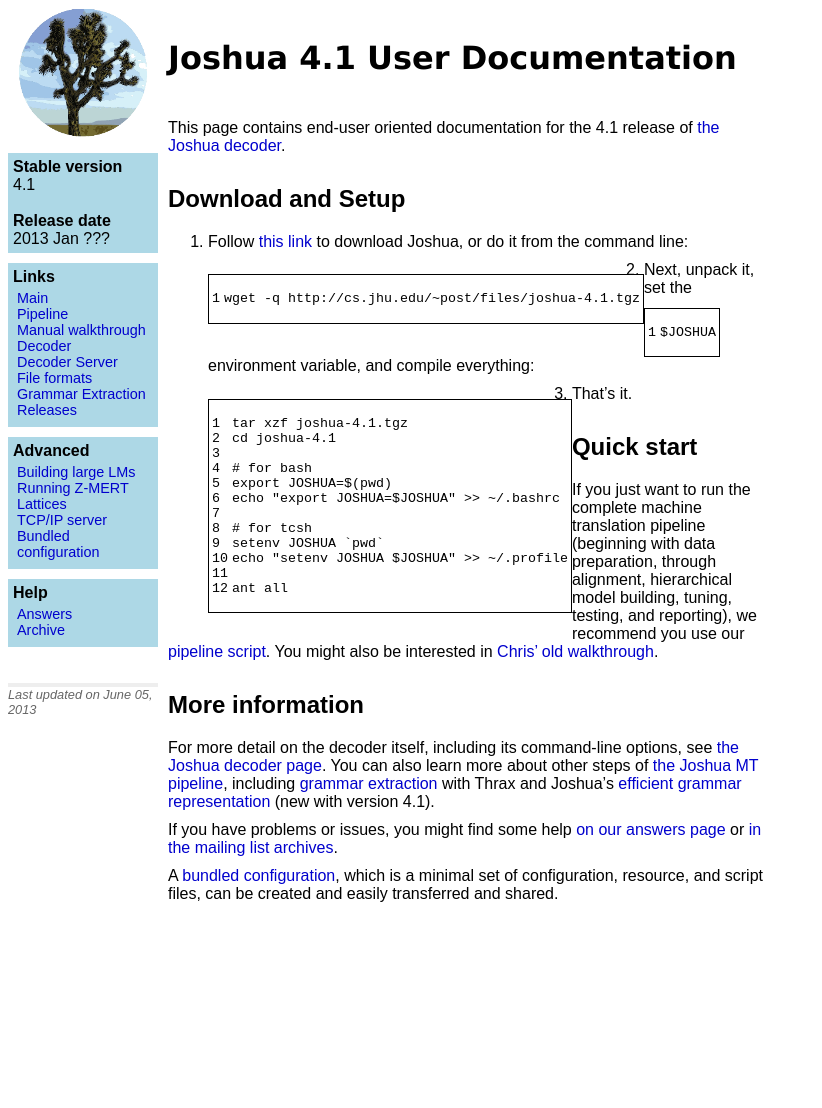
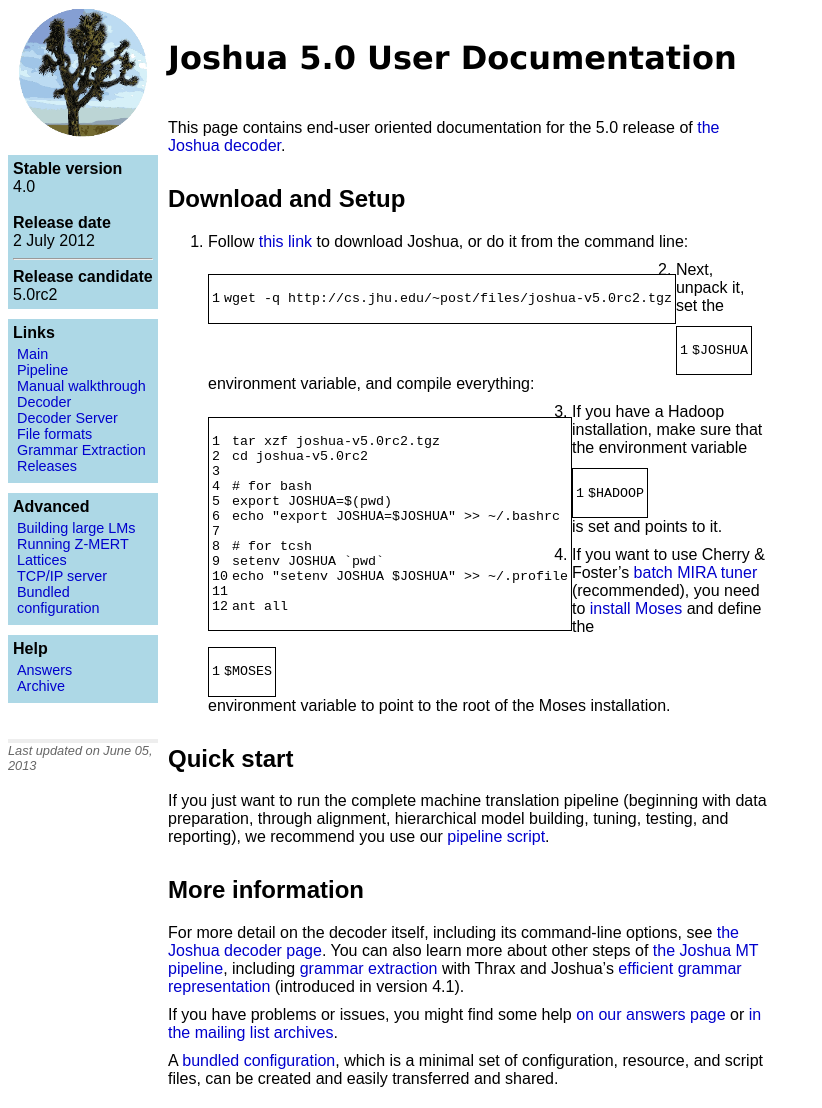
Before and after one commit to joshua-decoder/joshua-decoder.github.com, a Jekyll site: the page built from 5.0/index.md, in a window 1280 px wide. Shown: the whole page, without its empty margins (0-822 px from the left). Built offline with Jekyll 4.4.1, drawn with Linux system fonts in a browser that asks for light colours; before the commit the page ends 923 px from its top, so only the background shows below that.

Commit message:
updated for 5.0 release candidate

```diff
--- a/5.0/index.md
+++ b/5.0/index.md
@@ -1,22 +1,22 @@
 ---
 layout: default
-title: Joshua 4.1 User Documentation
+title: Joshua 5.0 User Documentation
 ---
 
-This page contains end-user oriented documentation for the 4.1 release of
+This page contains end-user oriented documentation for the 5.0 release of
 [the Joshua decoder](http://joshua-decoder.org/).
 
 ## Download and Setup
 
-1. Follow [this link](http://cs.jhu.edu/~post/files/joshua-4.1.tgz) to download Joshua, or do it
+1. Follow [this link](http://cs.jhu.edu/~post/files/joshua-v5.0rc2.tgz) to download Joshua, or do it
 from the command line:
 
-       wget -q http://cs.jhu.edu/~post/files/joshua-4.1.tgz
+       wget -q http://cs.jhu.edu/~post/files/joshua-v5.0rc2.tgz
 
 2. Next, unpack it, set the `$JOSHUA` environment variable, and compile everything:
 
-       tar xzf joshua-4.1.tgz
-       cd joshua-4.1
+       tar xzf joshua-v5.0rc2.tgz
+       cd joshua-v5.0rc2
 
        # for bash
        export JOSHUA=$(pwd)
@@ -28,21 +28,26 @@
 
        ant all
 
-3. That's it.
+3. If you have a Hadoop installation, make sure that the environment variable `$HADOOP` is set and
+points to it.
+
+4. If you want to use Cherry & Foster's
+[batch MIRA tuner](http://aclweb.org/anthology-new/N/N12/N12-1047v2.pdf) (recommended), you need to
+[install Moses](http://www.statmt.org/moses/?n=Development.GetStarted) and define the `$MOSES`
+environment variable to point to the root of the Moses installation.
 
 ## Quick start
 
 If you just want to run the complete machine translation pipeline (beginning with data preparation,
 through alignment, hierarchical model building, tuning, testing, and reporting), we recommend you
-use our <a href="pipeline.html">pipeline script</a>.  You might also be interested in
-[Chris' old walkthrough](http://cs.jhu.edu/~ccb/joshua/).
+use our <a href="pipeline.html">pipeline script</a>.
 
 ## More information
 
 For more detail on the decoder itself, including its command-line options, see
 [the Joshua decoder page](decoder.html).  You can also learn more about other steps of
 [the Joshua MT pipeline](pipeline.html), including [grammar extraction](thrax.html) with Thrax and
-Joshua's [efficient grammar representation](packing.html) (new with version 4.1).
+Joshua's [efficient grammar representation](packing.html) (introduced in version 4.1).
 
 If you have problems or issues, you might find some help [on our answers page](faq.html) or
 [in the mailing list archives](https://groups.google.com/forum/?fromgroups#!forum/joshua_support).
--- a/_layouts/default.html
+++ b/_layouts/default.html
@@ -16,12 +16,16 @@
              alt="Joshua logo (picture of a Joshua tree)" />
       </a>
 
-      <p class="infobox">
+      <br/>
+      <div class="infobox">
         <b>Stable version</b><br />
-        4.1<br/><br/>
+        4.0<br/><br/>
         <b>Release date</b><br />
-        2013 Jan ???
-      </p>
+        2 July 2012<br/>
+        <hr/>
+        <b>Release candidate</b><br />
+        5.0rc2
+      </div>
 
 <!--       <div class="infobox"> -->
 <!--         <b>AUTO LINKS</b><br/> -->
```
Also changed, not shown: 5.0/coe.md (+2 -2 lines), 5.0/pipeline.md (+25 -21 lines), index.html (+11 -7 lines).
